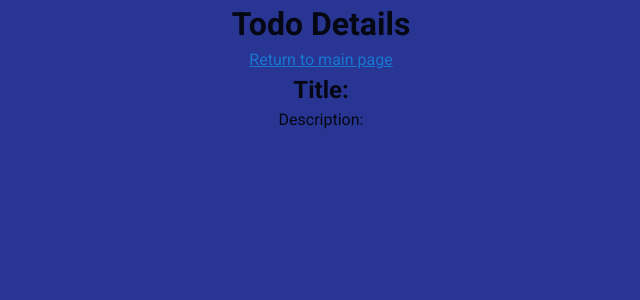
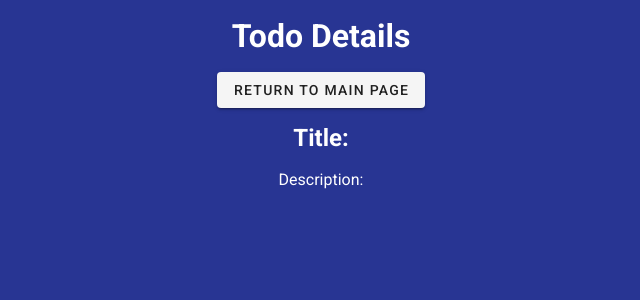
Before and after one commit to CauquilM/sogeti-todo, a Vue app: page /todo-details/1 in a window 1280 px wide. Shown: the top 300 px of the page, without its empty margins (319-959 px from the left). Built offline with nearby package versions, Linux system fonts and the light colour scheme.

Commit message:
changing colors in tododetails

```diff
--- a/src/components/TodoDetails.vue
+++ b/src/components/TodoDetails.vue
@@ -1,10 +1,10 @@
 <template>
   <div class="main">
     <div>
-      <h1>Todo Details</h1>
-      <router-link to="/">Return to main page</router-link>
-      <h2>Title: {{ title }}</h2>
-      <p v-if="description != ''">Description: {{ description }}</p>
+      <h1 class="white--text py-3">Todo Details</h1>
+      <v-btn router to='/'>Return to main page</v-btn>
+      <h2 class="white--text py-3">Title: {{ title }}</h2>
+      <p class="white--text" v-if="description != ''">Description: {{ description }}</p>
       <p v-else>Without Description</p>
     </div>
   </div>
```
